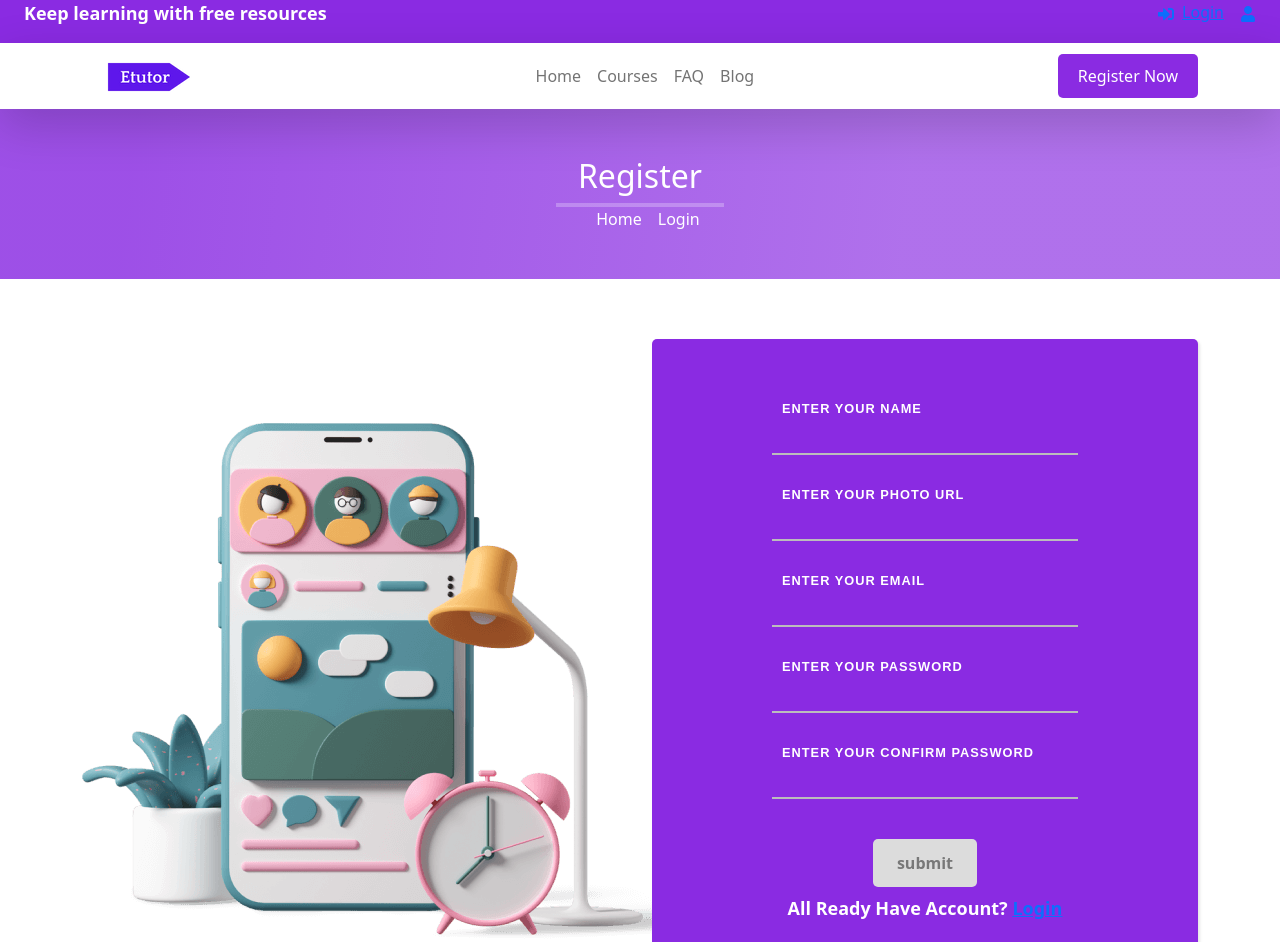
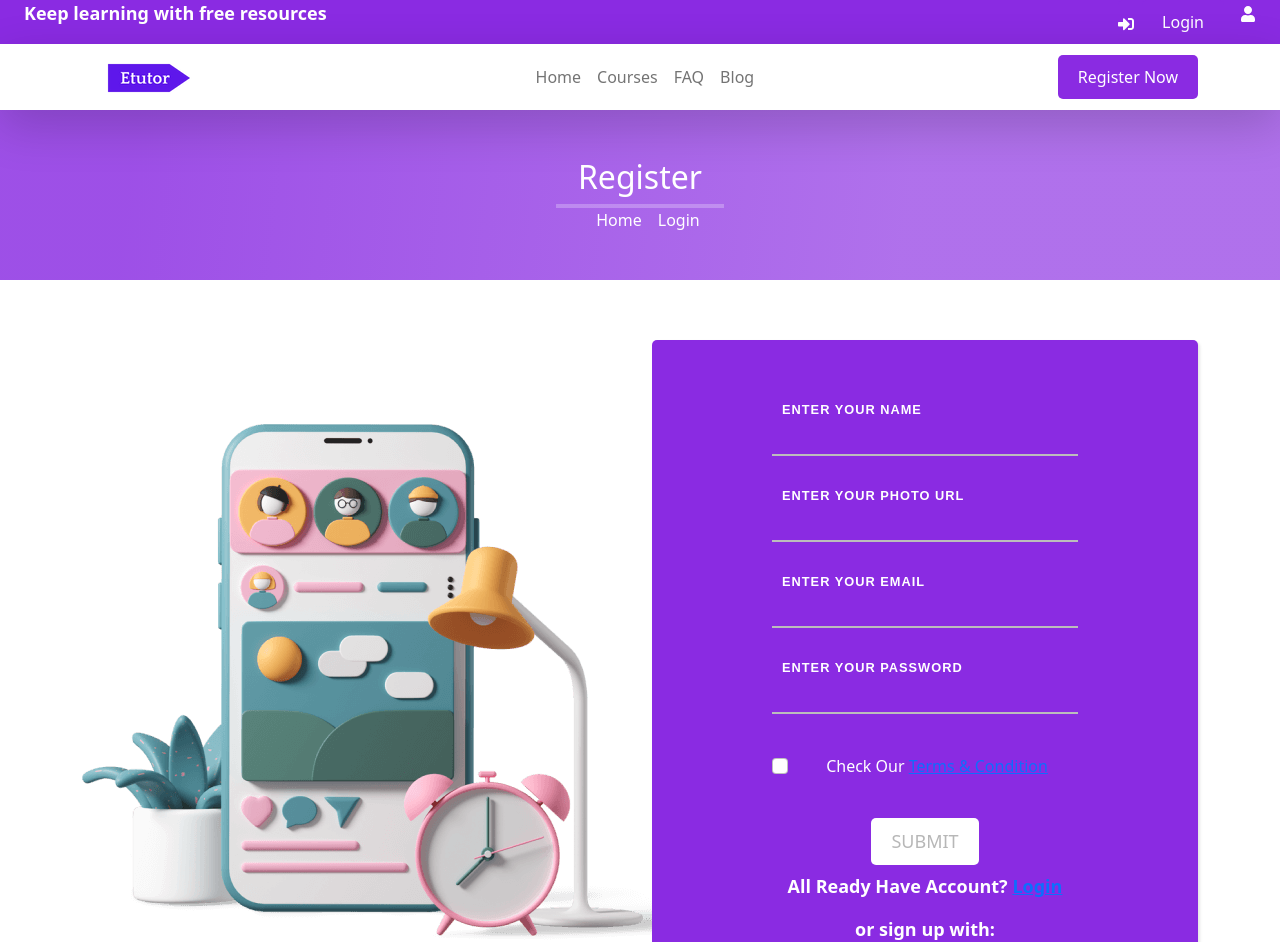
Before and after one commit to Sazeduzzaman-Saju/e-tutors-client, a React (Create React App) app: page /register in a window 1280 px wide. Shown: the top 942 px of the page. Built offline with nearby package versions, Linux system fonts and the light colour scheme; no server answers.

Commit message:
User Authentication Done

```diff
--- a/package.json
+++ b/package.json
@@ -16,6 +16,7 @@
     "react-owl-carousel": "^2.3.3",
     "react-router-dom": "^6.4.2",
     "react-scripts": "5.0.1",
+    "react-switch": "^7.0.0",
     "web-vitals": "^2.1.4"
   },
   "scripts": {
--- a/src/Page/Login/Login.css
+++ b/src/Page/Login/Login.css
@@ -90,3 +90,17 @@ label {
   color: white !important;
   background-color: transparent !important;
 }
+
+.submitBTN {
+  background-color: white;
+  border: 0px !important;
+  padding: 10px 20px;
+  border-radius: 5px;
+  font-size: 18px;
+}
+.user-title a {
+  text-align: center;
+  text-transform: uppercase;
+  color: white;
+  text-decoration: none;
+}
--- a/src/Page/Login/Register.js
+++ b/src/Page/Login/Register.js
@@ -8,9 +8,10 @@ import { GoogleAuthProvider } from 'firebase/auth';
 import { useState } from 'react';
 
 const Register = () => {
-    const { googleLoginProvider, createNewUser } = useContext(AuthContext);
+    const { googleLoginProvider, createNewUser, updateUser } = useContext(AuthContext);
     const googleProvider = new GoogleAuthProvider();
     const [error, setError] = useState();
+    const [check, setChecked] = useState(false);
 
     const handleGoogleLogin = () => {
         googleLoginProvider(googleProvider)
@@ -24,22 +25,40 @@ const Register = () => {
         event.preventDefault();
         const form = event.target;
         const name = form.name.value;
-        const photoUrl = form.photoUrl.value;
+        const photoURL = form.photoURL.value;
         const email = form.email.value;
         const password = form.password.value;
-        const confirmPassword = form.confirmPassword.value;
 
         createNewUser(email, password)
             .then(result => {
                 const user = result.user;
                 console.log(user)
                 setError('')
-                form.reset()
+                form.reset();
+                updateUserProfile(name, photoURL)
             })
             .catch(e => {
                 console.error(e);
                 setError(e.message)
             })
+    }
+    const updateUserProfile = (name, photoURL) => {
+        const profile = {
+            displayName: name,
+            photoURL: photoURL
+        }
+        updateUser(profile)
+            .then(result => {
+                const user = result.user;
+                console.log(user)
+            })
+            .catch(e => {
+                console.error(e);
+                setError(e.message)
+            })
+    }
+    const handleChecked = (event) => {
+        setChecked(event.target.checked)
     }
     return (
         <div>
@@ -72,7 +91,7 @@ const Register = () => {
                                 </label>
                                 <label>
                                     <p class="label-txt">ENTER YOUR PHOTO URL</p>
-                                    <input name='photoUrl' type="text" class="input" />
+                                    <input name='photoURL' type="text" class="input" />
                                     <div class="line-box">
                                         <div class="line"></div>
                                     </div>
@@ -91,14 +110,14 @@ const Register = () => {
                                         <div class="line"></div>
                                     </div>
                                 </label>
-                                <label>
-                                    <p class="label-txt">ENTER YOUR CONFIRM PASSWORD</p>
-                                    <input name='confirmPassword' type="password" class="input" required />
-                                    <div class="line-box">
-                                        <div class="line"></div>
-                                    </div>
-                                </label>
-                                <button type="submit" className='buttons'>submit</button>
+                                <div class="form-check text-white">
+                                    <input onClick={handleChecked} class="form-check-input" type="checkbox" value="" />
+
+                                    <label class="form-check-label" for="flexCheckDefault">
+                                        <>Check Our <Link to='/terms'>Terms & Condition</Link></>
+                                    </label>
+                                </div>
+                                <button type="submit" className='submitBTN' disabled={!check}>SUBMIT</button>
                                 <div>
                                     {error}
                                 </div>
--- a/src/Routes/PrivateRoutes/PrivateRoutes.js
+++ b/src/Routes/PrivateRoutes/PrivateRoutes.js
@@ -1,12 +1,14 @@
 import React, { useContext } from 'react';
 import { Navigate, useLocation } from 'react-router-dom';
 import { AuthContext } from '../../context/AuthProvider/AuthProvider';
+import Spinner from 'react-bootstrap/Spinner';
 
 const PrivateRoutes = ({ children }) => {
-    const { user } = useContext(AuthContext);
-
+    const { user, load } = useContext(AuthContext);
     const location = useLocation();
-
+    if (load) {
+        return <Spinner animation="grow" variant="primary" />;
+    }
     if (!user) {
         return <Navigate to='/login' state={{ from: location }} replace></Navigate>
     }
--- a/src/Shared/Header/Header.js
+++ b/src/Shared/Header/Header.js
@@ -8,6 +8,8 @@ import { FaSignInAlt, FaUser } from 'react-icons/fa';
 import logo from '../../assets/logo.png'
 import { AuthContext } from '../../context/AuthProvider/AuthProvider';
 import { Image } from 'react-bootstrap';
+import OverlayTrigger from 'react-bootstrap/OverlayTrigger';
+import Tooltip from 'react-bootstrap/Tooltip';
 
 
 const Header = () => {
@@ -19,31 +21,40 @@ const Header = () => {
             .then(() => { })
             .catch(e => console.error(e))
     }
+    const renderTooltip = (props) => (
+        <Tooltip id="button-tooltip" {...props}>
+            {user?.displayName}
+        </Tooltip>)
     return (
+
         <>
+
             <div className='container-fluid top-banner'>
                 <div className='container-fluid'>
                     <div className='row d-flex justify-content-center align-content-center'>
                         <div className='col '>
                             <p>Keep learning with free resources</p>
                         </div>
-                        <div className='col d-flex justify-content-end align-content-center'>
-                            <Link>
+                        <div className='user-title col d-flex justify-content-end '>
+                            <Link className=''>
                                 {user?.uid ?
                                     <>
-                                        <span>{user?.displayName}</span>
-                                        <button onClick={logOut}>LogOut</button>
+                                        <span className=''>{user?.displayName}</span>
                                     </>
                                     :
                                     <>
-                                        <Nav.Link as={Link} className='ms-3' to="/login"><FaSignInAlt /><span className='ms-2'>Login</span></Nav.Link>
+                                        <Nav.Link as={Link} className='ms-3 btns' to="/login">
+                                            <FaSignInAlt /><span className='ms-2 '><button className="btns">Login</button></span></Nav.Link>
                                     </>
                                 }
                             </Link>
-                            <Link to='/profile' className='ms-3'>
+                            <OverlayTrigger
+                                placement="bottom"
+                                delay={{ show: 250, hide: 400 }}
+                                overlay={renderTooltip}><Link to='/profile' className='ms-3'>
                                     {user?.photoURL ?
                                         <Image
-                                        style={{ height: '40px' }}
+                                            style={{ height: '40px', width: '40px' }}
                                             roundedCircle
                                             src={user.photoURL}>
 
@@ -51,7 +62,8 @@ const Header = () => {
                                         :
                                         <FaUser></FaUser>
                                     }
-                            </Link>
+                                </Link></OverlayTrigger>
+
 
                         </div>
                     </div>
@@ -78,9 +90,18 @@ const Header = () => {
 
                             </Nav>
                             <div>
+                                {user?.uid ?
+                                    <>
+                                        <button className='btns' onClick={logOut}>LogOut</button>
+                                    </>
+                                    :
+                                    <>
                                         <Nav.Link as={NavLink} to="/register">
                                             <button className="btns">Register Now</button>
                                         </Nav.Link>
+                                    </>
+                                }
+
                             </div>
                         </Navbar.Collapse>
                     </Container>
--- a/src/context/AuthProvider/AuthProvider.js
+++ b/src/context/AuthProvider/AuthProvider.js
@@ -1,6 +1,6 @@
 import React, { useEffect, useState } from 'react';
 import { createContext } from 'react';
-import { createUserWithEmailAndPassword, getAuth, onAuthStateChanged, signInWithEmailAndPassword, signInWithPopup, signOut } from 'firebase/auth'
+import { createUserWithEmailAndPassword, getAuth, onAuthStateChanged, signInWithEmailAndPassword, signInWithPopup, signOut, updateProfile } from 'firebase/auth'
 import app from '../../firebase/firebase.config';
 
 
@@ -20,7 +20,9 @@ const AuthProvider = ({ children }) => {
         setLoad(false)
         return signOut(auth);
     }
-
+    const updateUser = (profile) => {
+        return updateProfile(auth.currentUser, profile)
+    }
     const createNewUser = (email, password) => {
         setLoad(false)
         return createUserWithEmailAndPassword(auth, email, password)
@@ -42,7 +44,7 @@ const AuthProvider = ({ children }) => {
 
 
 
-    const authDetails = { user, googleLoginProvider, logout, createNewUser, signIn, load }
+    const authDetails = { user, googleLoginProvider, logout, createNewUser, signIn, load, updateUser }
     return (
         <AuthContext.Provider value={authDetails}>
             {children}
```
Also changed, not shown: 1 other file (tests, documents, lock files or other folders). Lines whose indentation alone changed are shown as unchanged.
